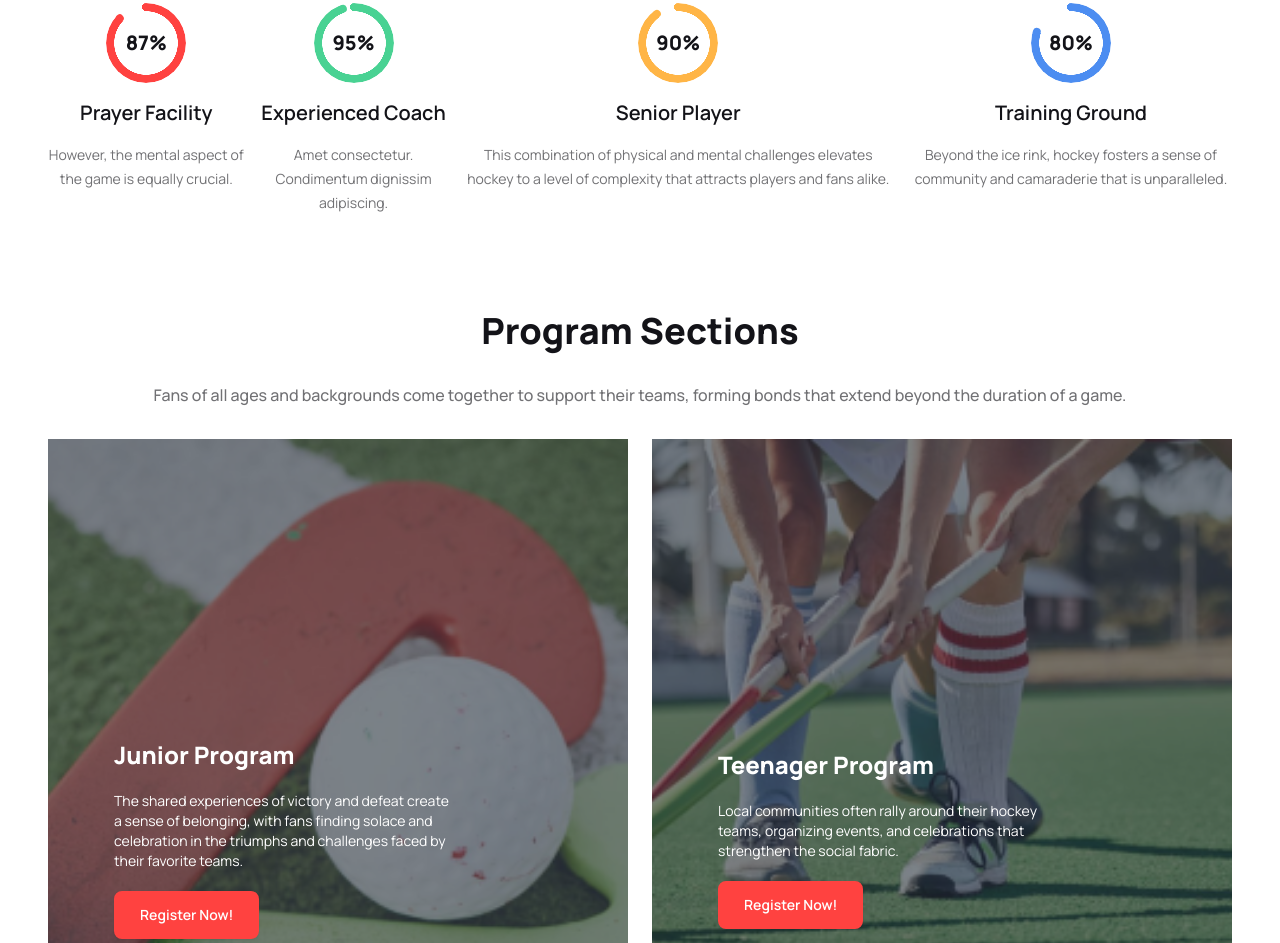
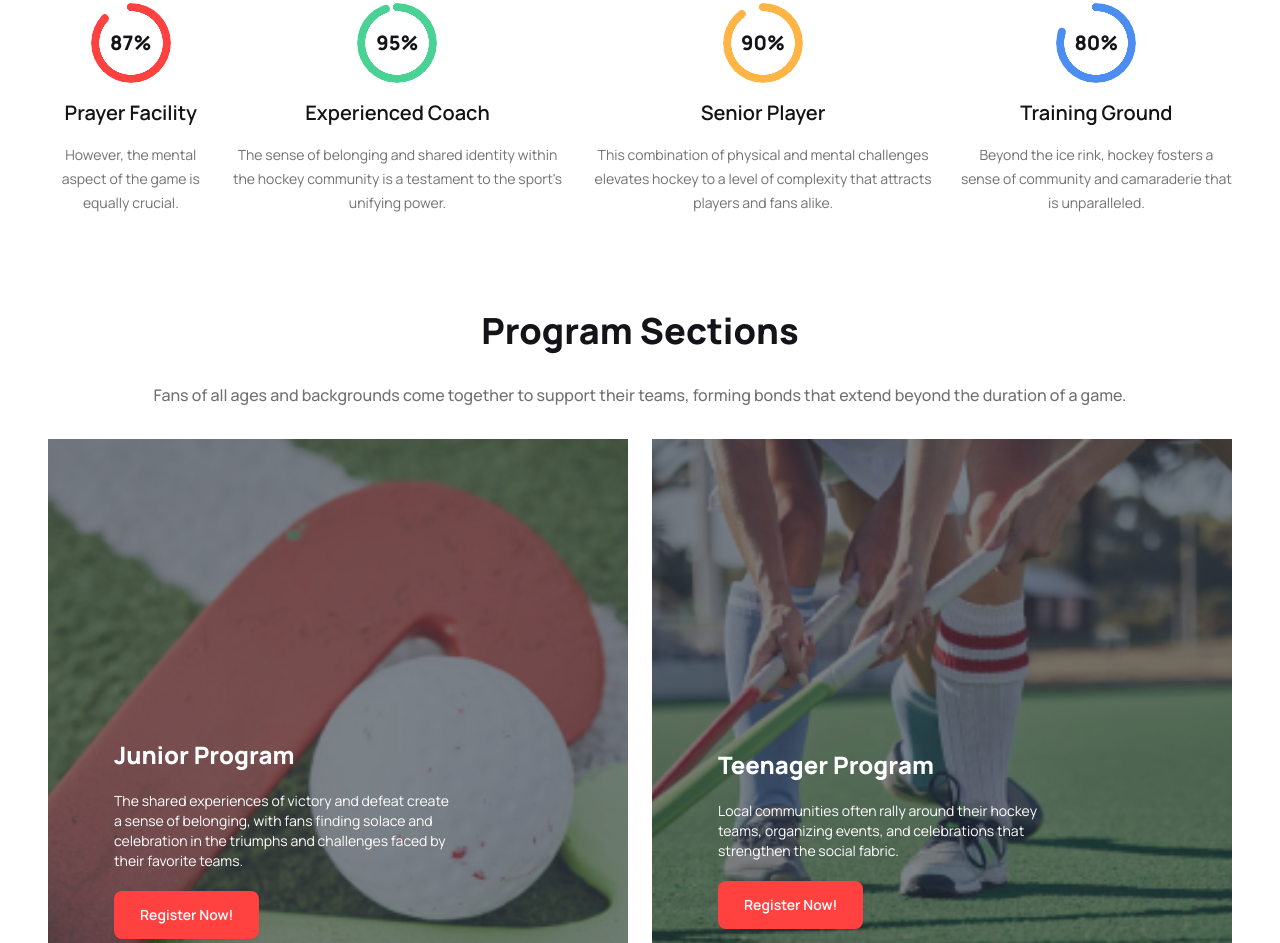
Before and after one commit to Nurunnabi87/hokeys, a plain HTML site: page index.html in a window 1280 px wide. Shown: the part 1327-2270 px from the top of the page. Drawn offline with nearby package versions, Linux system fonts and the light colour scheme.

Commit message:
error fix

```diff
--- a/index.html
+++ b/index.html
@@ -111,7 +111,7 @@
             </div>
           </div>
           <div
-            class="card lg:w-2/5 bg-base-100 bg-[#131318] lg:absolute lg:right-24 lg:-bottom-48"
+            class="card lg:w-2/5 bg-base-100 bg-[#131318] lg:absolute lg:right-24 lg:-bottom-64"
           >
             <div class="card-body">
               <h2 class="card-title text-white text-xl font-extrabold">
@@ -166,7 +166,8 @@
                 Experienced Coach
               </h4>
               <p class="text-sm text-[#13131899] leading-6">
-                Amet consectetur. Condimentum dignissim adipiscing.
+                The sense of belonging and shared identity within the hockey
+                community is a testament to the sport's unifying power.
               </p>
             </div>
             <div class="space-y-4">
```
